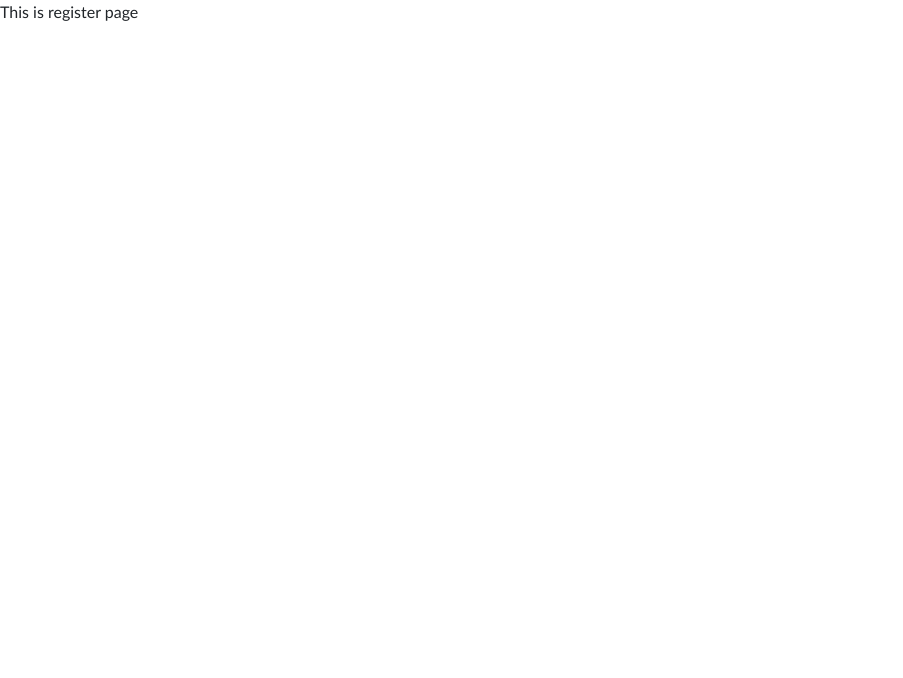
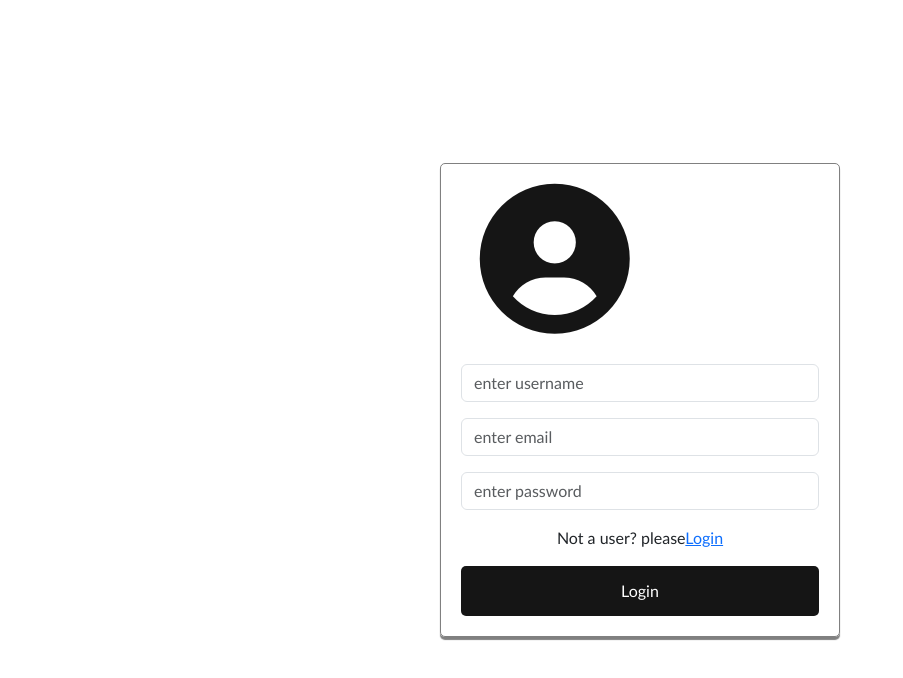
Before and after one commit to JoshiNirdesh/to_do_list_mern, a React (Vite) app in the folder frontend/: page /register in a window 1280 px wide. Shown: the top 678 px of the page, without its empty margins (0-903 px from the left). Built offline with nearby package versions, Linux system fonts and the light colour scheme.

Commit message:
register page

```diff
--- a/frontend/src/components/Register.jsx
+++ b/frontend/src/components/Register.jsx
@@ -1,11 +1,49 @@
-import React from 'react'
+import React, { useState } from 'react'
+import { Link } from 'react-router-dom'
+import "./login.css"
 
 const Register = () => {
-  return (
-    <div>
-      This is register page
-    </div>
-  )
-}
+  const [email,setEmail]=useState("");
+    const[password,setPassword]=useState("");
+    const [username,setUsername]=useState("");
+
+      const registerHandler = (e)=>{
+          try {
+              e.preventDefault()
+              alert(`Login Data ${email} ${password}`);
+          } catch (error) {
+              console.log(error);
+
+          }
+      }
+    return (
+     <div className="form-container">
+      <div className="form">
+          <div className="mb-3">
+              <i className='fa-solid fa-circle-user'></i>
+          </div>
+            <div className="mb-3">
+              <input type="text" className='form-control'
+              placeholder='enter username' value={username} onChange={(e)=>setUsername(e.target.value)} />
+          </div>
+          <div className="mb-3">
+              <input type="email" className='form-control'
+              placeholder='enter email' value={email} onChange={(e)=>setEmail(e.target.value)} />
+          </div>
+            <div className="mb-3">
+              <input type="password" className='form-control'
+              placeholder='enter password' calue={password} onChange={(e)=>setPassword(e.target.value)} />
+          </div>
+          <div className="form-bottom">
+              <p className='text-center'>
+                  Not a user? please
+                  <Link to="/login">Login</Link>
+              </p>
+              <button type='submit' className='login-btn' onClick={registerHandler}>Login</button>
+          </div>
+      </div>
+     </div>
+    )
+  }
 
 export default Register
```
